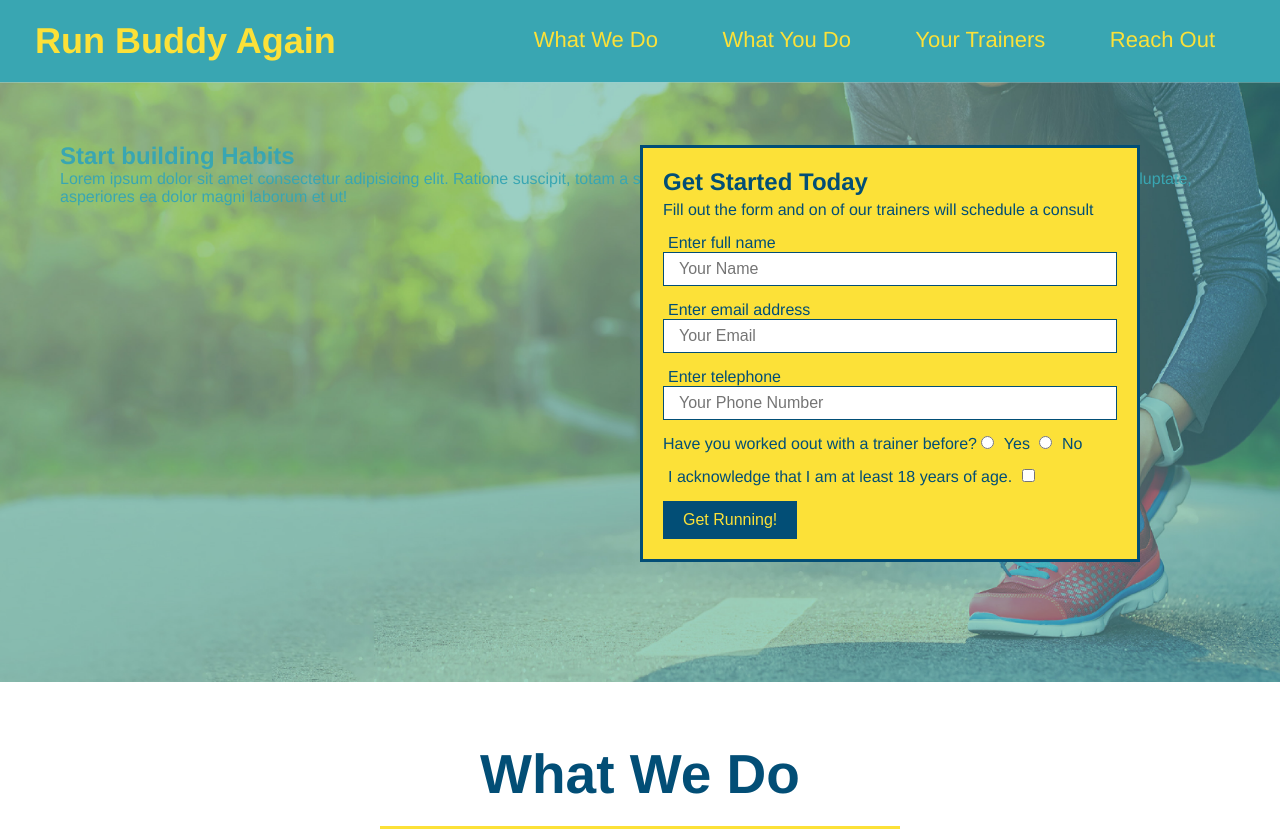
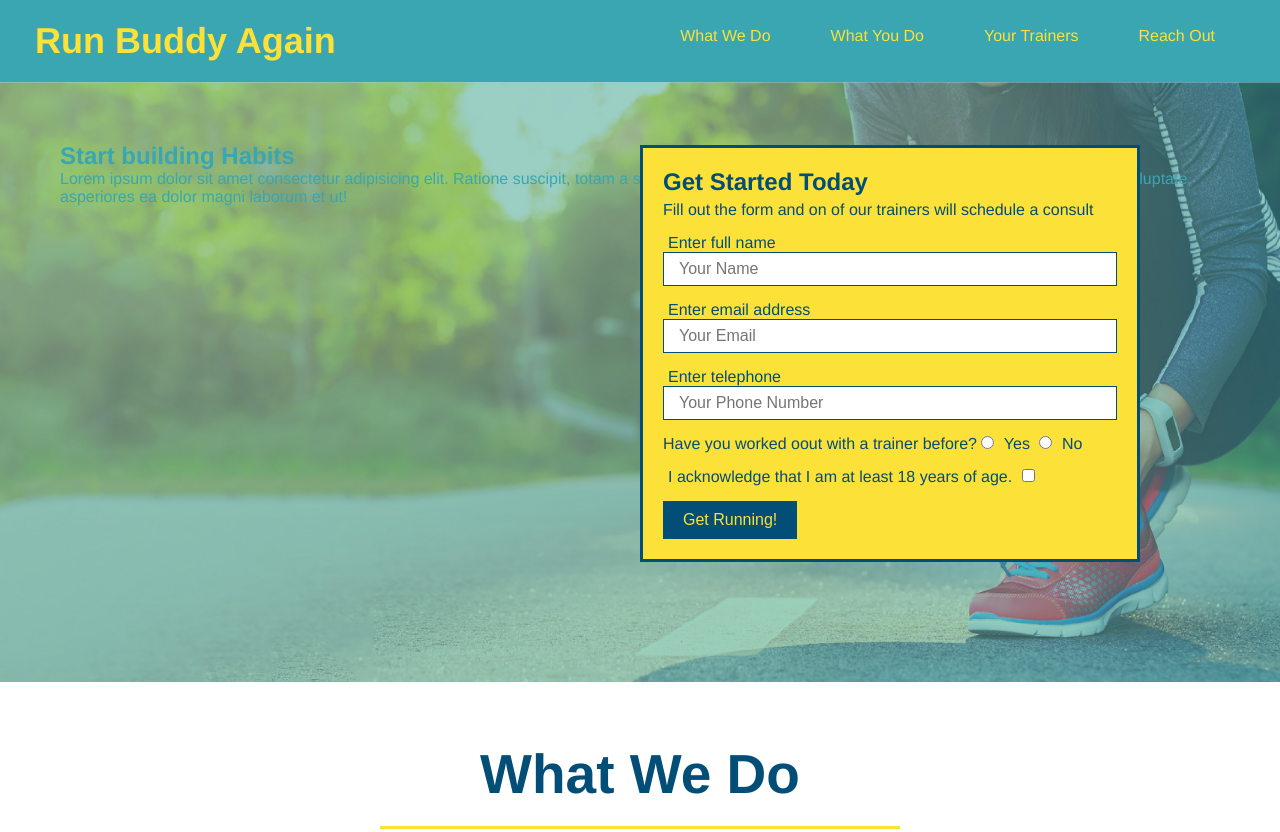
Before and after one commit to abrahampre/practica, a plain HTML site: page index.html in a window 1280 px wide. Shown: the top 832 px of the page. Drawn offline with Linux system fonts and the light colour scheme.

Commit message:
add flexbox to header

```diff
--- a/assets/css/style.css
+++ b/assets/css/style.css
@@ -37,13 +37,17 @@ header nav {
     margin: 7px 0;
 }
 
-header nav ul li {
-    display: inline;
+header nav ul{
+ display: flex;
+ flex-wrap: wrap;
+ justify-content: space-around;
+ align-items: center;
+ list-style: none;
 }
 header nav ul li a {
     margin: 0 30px;
     font-weight: lighter;
-    font-size: 22px;
+    font-size: 1.5 vw;
 }
 
 footer {
```
